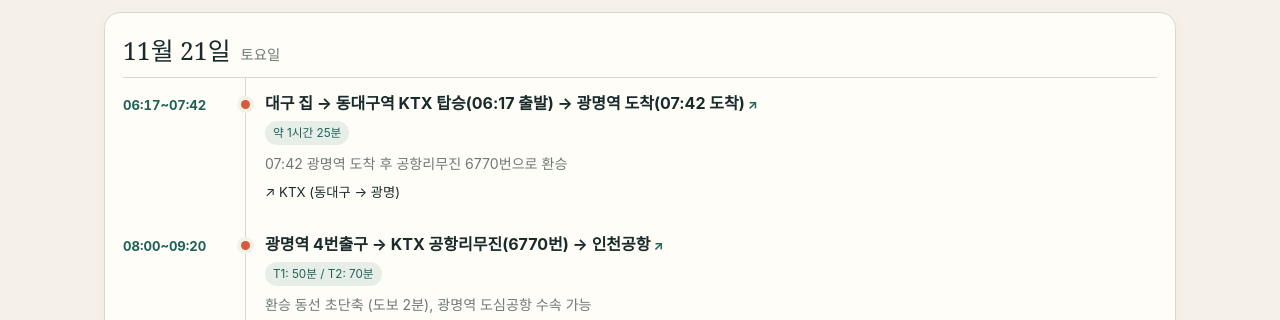
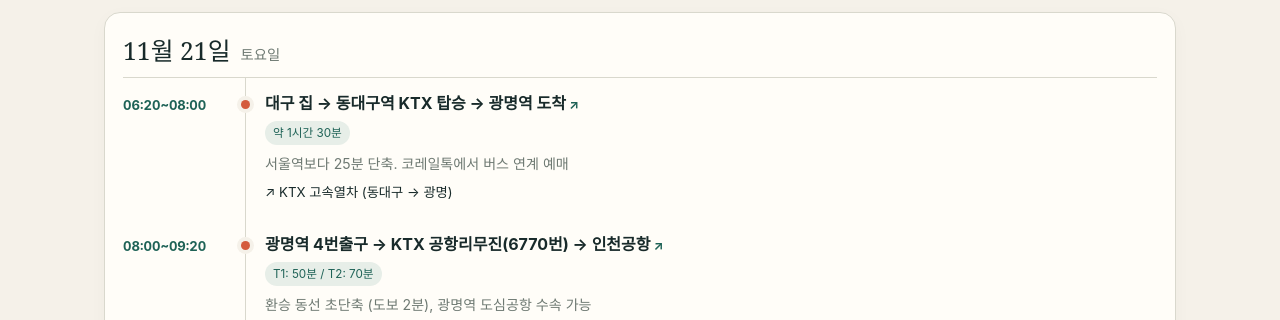
Before and after one commit to commulgosu/2026_spain_pari, a plain HTML site: page index.html in a window 1280 px wide. Shown: the part 478-798 px from the top of the page. Drawn offline with Linux system fonts and the light colour scheme.

Commit message:
Update itinerary from v3 workbook

```diff
--- a/index.html
+++ b/index.html
@@ -36,15 +36,16 @@
   <script>
     const $=s=>document.querySelector(s);let data;
     const clean=s=>s.replace(/^\[(?:★[^\]]*|☔[^\]]*|가족 공통|아내 추천|시간확정[^\]]*|일정 분리[^\]]*)\]\s*/,'').trim();
+    const escapeHtml=s=>String(s).replace(/[&<>"']/g,c=>({'&':'&amp;','<':'&lt;','>':'&gt;','"':'&quot;',"'":'&#39;'}[c]));
     const mapUrl=title=>'https://www.google.com/maps/search/?api=1&query='+encodeURIComponent(clean(title));
     function render(mode='all'){
       const visible=(d,i)=>mode==='all'||(mode==='rain'?i.rain:mode==='plan'?!i.rain:true);
       $('#dayNav').innerHTML=data.days.map(d=>`<a class="day-link ${d.weekday==='토'?'saturday':d.weekday==='일'?'sunday':''}" href="#d${d.date}">11/${d.date}<span class="weekday">${d.weekday}</span></a>`).join('');
-      $('#days').innerHTML=data.days.map(d=>{const items=d.items.filter(i=>visible(d,i));return `<article class="day" id="d${d.date}"><div class="day-title"><strong>11월 ${d.date}일</strong><span>${d.weekday}요일</span></div>${items.length?`<div class="timeline">${items.map(i=>`<div class="time">${i.time.replace(/\s*\(우천시\)/g,'')}</div><div class="event ${i.rain?'rain':''}"><h3><a href="${mapUrl(i.title)}" target="_blank" rel="noopener noreferrer" aria-label="${clean(i.title)} · Google 지도에서 열기">${clean(i.title)}<span class="map-arrow" aria-hidden="true">↗</span></a></h3><div class="badges">${i.rain?'<span class="badge">☔ 우천 대안</span>':''}${i.duration?`<span class="badge">${i.duration}</span>`:''}</div>${i.tip?`<p class="tip">${i.tip}</p>`:''}${i.move?`<p class="transport">↗ ${i.move}</p>`:''}</div>`).join('')}</div>`:'<p class="empty">이 날짜에는 표시할 일정이 없습니다.</p>'}</article>`}).join('');
+      $('#days').innerHTML=data.days.map(d=>{const items=d.items.filter(i=>visible(d,i));return `<article class="day" id="d${d.date}"><div class="day-title"><strong>11월 ${d.date}일</strong><span>${d.weekday}요일</span></div>${items.length?`<div class="timeline">${items.map(i=>`<div class="time">${escapeHtml(i.time.replace(/\s*\(우천시\)/g,''))}</div><div class="event ${i.rain?'rain':''}"><h3><a href="${mapUrl(i.title)}" target="_blank" rel="noopener noreferrer" aria-label="${escapeHtml(clean(i.title))} · Google 지도에서 열기">${escapeHtml(clean(i.title))}<span class="map-arrow" aria-hidden="true">↗</span></a></h3><div class="badges">${i.rain?'<span class="badge">☔ 우천 대안</span>':''}${i.duration?`<span class="badge">${escapeHtml(i.duration)}</span>`:''}</div>${i.tip?`<p class="tip">${escapeHtml(i.tip)}</p>`:''}${i.move?`<p class="transport">↗ ${escapeHtml(i.move)}</p>`:''}</div>`).join('')}</div>`:'<p class="empty">이 날짜에는 표시할 일정이 없습니다.</p>'}</article>`}).join('');
     }
     function focusCurrentSchedule(){
       const now=new Date(),dayNumber=now.getDate(),minute=now.getHours()*60+now.getMinutes();
-      if(now.getFullYear()!==2026||now.getMonth()!==10||dayNumber<21||dayNumber>29||(dayNumber===21&&minute<377)||(dayNumber===29&&minute>1191))return;
+      if(now.getFullYear()!==2026||now.getMonth()!==10||dayNumber<21||dayNumber>29||(dayNumber===21&&minute<380)||(dayNumber===29&&minute>1191))return;
       const day=data.days.find(d=>Number(d.date)===dayNumber),article=day&&document.querySelector(`#d${day.date}`);if(!article)return;
       const times=[...article.querySelectorAll('.timeline .time')],items=times.map(el=>{const m=el.textContent.match(/(\d{1,2}):(\d{2})(?:\s*~\s*(\d{1,2}):(\d{2}))?/);return m?{element:el,start:Number(m[1])*60+Number(m[2]),end:m[3]?Number(m[3])*60+Number(m[4]):null}:null;}).filter(Boolean);if(!items.length)return;
       let index=items.findIndex((item,i)=>{const end=item.end??items[i+1]?.start??item.start+60;return minute>=item.start&&minute<end;});
@@ -53,10 +54,10 @@
     }
     function showExtra(which){const extra=$('#extras');$('#schedule').hidden=true;extra.hidden=false;$('#dayNav').hidden=true;
       if(which==='coupons'){$('#extraTitle').textContent='Tip&쿠폰';$('#extraIntro').textContent='제목을 눌러 쿠폰 내용을 펼쳐 보세요.';$('#extraCards').innerHTML='<details class="card coupon-card coupon-item"><summary>몽쥬약국 할인쿠폰</summary><div class="coupon-content"><p>쿠폰 이미지를 누르면 안내 페이지가 열립니다. 결제 전에 쿠폰을 제시하세요.</p><a href="https://cafe.naver.com/momsolleh/746296" target="_blank" rel="noopener noreferrer" aria-label="몽쥬약국 필수템 안내 페이지 열기"><img class="coupon-image" src="./체크인유럽_몽쥬약국_할인쿠폰.png" alt="몽쥬약국 할인쿠폰. 유효기간 2026년 12월 31일까지. 100유로 미만 10퍼센트, 100유로 이상 25퍼센트, 500유로 이상 30퍼센트 할인 혜택이 안내되어 있습니다."></a><a class="coupon-link" href="https://cafe.naver.com/momsolleh/746296" target="_blank" rel="noopener noreferrer">몽쥬약국 필수템 링크 열기 ↗</a></div></details><details class="card coupon-card coupon-item"><summary>보트쿠폰</summary><div class="coupon-content"><p>할인쿠폰 코드</p><span class="coupon-code">BONVOYAGE</span></div></details>'}
-      else if(which==='transport'){const a=data.extras.transport||[];$('#extraTitle').textContent='구간별 이동 가이드';$('#extraIntro').textContent='엑셀 일정표의 교통수단, 소요 시간, 비용 메모를 정리했습니다.';$('#extraCards').innerHTML=a.map(x=>`<article class="card"><h3>${x.route}</h3><p><b>${x.method}</b></p><p>${x.duration}${x.cost?' · '+x.cost:''}</p><p>${x.tip}</p></article>`).join('')||'<p class="empty">표시할 정보가 없습니다.</p>'}
-      else{const a=data.extras.solo||[];$('#extraTitle').textContent='11월 22일 개별 코스';$('#extraIntro').textContent='경기 관람 시간에 맞춘 바르셀로나 자유 일정 후보입니다.';$('#extraCards').innerHTML=a.map(x=>`<article class="card"><h3>${x.name}</h3><p><b>${x.theme}</b></p><p>${x.route}</p><p>${x.move}</p><p>${x.tip}</p></article>`).join('')||'<p class="empty">표시할 정보가 없습니다.</p>'}}
+      else if(which==='transport'){const a=data.extras.transport||[];$('#extraTitle').textContent='구간별 이동 가이드';$('#extraIntro').textContent='엑셀 일정표의 교통수단, 소요 시간, 비용 메모를 정리했습니다.';$('#extraCards').innerHTML=a.map(x=>`<article class="card"><h3>${escapeHtml(x.route)}</h3><p><b>${escapeHtml(x.method)}</b></p><p>${escapeHtml(x.duration)}${x.cost?' · '+escapeHtml(x.cost):''}</p><p>${escapeHtml(x.tip)}</p></article>`).join('')||'<p class="empty">표시할 정보가 없습니다.</p>'}
+      else{const a=data.extras.solo||[];$('#extraTitle').textContent='11월 22일 개별 코스';$('#extraIntro').textContent='경기 관람 시간에 맞춘 바르셀로나 자유 일정 후보입니다.';$('#extraCards').innerHTML=a.map(x=>`<article class="card"><h3>${escapeHtml(x.name)}</h3><p><b>${escapeHtml(x.theme)}</b></p><p>${escapeHtml(x.route)}</p><p>${escapeHtml(x.move)}</p><p>${escapeHtml(x.tip)}</p></article>`).join('')||'<p class="empty">표시할 정보가 없습니다.</p>'}}
     document.querySelectorAll('.control').forEach(b=>b.addEventListener('click',()=>{document.querySelectorAll('.control').forEach(x=>x.classList.toggle('active',x===b));if(b.dataset.mode==='coupons'||b.dataset.mode==='transport'||b.dataset.mode==='solo')showExtra(b.dataset.mode);else{$('#extras').hidden=true;$('#schedule').hidden=false;$('#dayNav').hidden=false;render(b.dataset.mode)}}));
-    fetch('./site-data.json?v=2026-11-18-coupons-tips',{cache:'no-store'}).then(r=>{if(!r.ok)throw Error();return r.json()}).then(d=>{data=d;render();focusCurrentSchedule()}).catch(()=>{$('#days').innerHTML='<p class="empty">일정 데이터를 불러오지 못했습니다. index.html과 site-data.json을 같은 폴더에 두었는지 확인해 주세요.</p>'});
+    fetch('./site-data.json?v=2026-11-20-schedule-v3',{cache:'no-store'}).then(r=>{if(!r.ok)throw Error();return r.json()}).then(d=>{data=d;render();focusCurrentSchedule()}).catch(()=>{$('#days').innerHTML='<p class="empty">일정 데이터를 불러오지 못했습니다. index.html과 site-data.json을 같은 폴더에 두었는지 확인해 주세요.</p>'});
   </script>
 </body>
 </html>
--- a/site-data.json
+++ b/site-data.json
@@ -5,11 +5,11 @@
       "weekday": "토",
       "items": [
         {
-          "time": "06:17~07:42",
-          "title": "[★수정] 대구 집 → 동대구역 KTX 탑승(06:17 출발) → 광명역 도착(07:42 도착)",
-          "move": "KTX (동대구 → 광명)",
-          "duration": "약 1시간 25분",
-          "tip": "07:42 광명역 도착 후 공항리무진 6770번으로 환승",
+          "time": "06:20~08:00",
+          "title": "[★수정] 대구 집 → 동대구역 KTX 탑승 → 광명역 도착",
+          "move": "KTX 고속열차 (동대구 → 광명)",
+          "duration": "약 1시간 30분",
+          "tip": "서울역보다 25분 단축. 코레일톡에서 버스 연계 예매",
           "rain": false
         },
         {
@@ -37,23 +37,23 @@
           "rain": false
         },
         {
-          "time": "18:55 (현지)",
-          "title": "바르셀로나 엘프라트 공항(BCN) 도착(18:55, 현지), 입국 수속 및 짐 찾기",
+          "time": "18:00 (현지)",
+          "title": "바르셀로나 엘프라트 공항(BCN) 도착, 입국 수속 및 짐 찾기",
           "move": "도보 / 입국 수속",
           "duration": "약 1시간",
           "tip": "터미널 출구 앞 에어로버스 탑승장으로 이동",
           "rain": false
         },
         {
-          "time": "19:55~20:35",
+          "time": "19:00~19:40",
           "title": "엘프라트 공항 → 숙소(Colectia Stay Pau / 카탈루냐 광장 부근)",
           "move": "에어로버스(A1/A2) 또는 택시",
           "duration": "버스 35분 / 택시 25분",
-          "tip": "입국 수속 후 공항에서 숙소로 이동하고 체크인",
+          "tip": "카탈루냐 광장 종점 하차 후 도보 5분 숙소 체크인",
           "rain": false
         },
         {
-          "time": "21:00~22:15",
+          "time": "20:00~21:30",
           "title": "[★추천] 보케리아 시장 주변 & 카탈루냐 광장 로컬 타파스 저녁",
           "move": "도보",
           "duration": "도보 5~8분",
@@ -61,15 +61,15 @@
           "rain": false
         },
         {
-          "time": "22:15~22:45",
+          "time": "21:30~22:30",
           "title": "[★추천] 람블라스 거리 가벼운 야간 산책 및 숙소 복귀 휴식",
           "move": "도보",
-          "duration": "가벼운 산책 30분",
+          "duration": "도보 산책",
           "tip": "시차 적응을 위한 가벼운 산책 후 취침",
           "rain": false
         },
         {
-          "time": "22:15~22:45 (우천시)",
+          "time": "21:30~22:30 (우천시)",
           "title": "[☔우천 대체] 카탈루냐 광장 '엘 코르테 잉글레스' 백화점 지하 식품관 구경 또는 백년 전통 실내 카페(카페 취리히 등)에서 따뜻한 츄러스 & 핫초코 휴식",
           "move": "도보 (실내 이동)",
           "duration": "도보 3~5분",
@@ -277,10 +277,10 @@
           "rain": false
         },
         {
-          "time": "09:15~11:05",
-          "title": "바르셀로나 공항 출발(09:15) → 파리 오를리 공항(ORY) 도착(11:05)",
+          "time": "09:00~11:00",
+          "title": "바르셀로나 공항 출발 → 파리 오를리 공항(ORY) 도착",
           "move": "항공편 (부엘링/이지젯 등)",
-          "duration": "약 1시간 50분 (비행)",
+          "duration": "비행 약 2시간",
           "tip": "오를리 공항 수하물 수취 후 파리 시내 이동",
           "rain": false
         },
@@ -364,10 +364,10 @@
         },
         {
           "time": "16:00~19:30",
-          "title": "[★대체추천] 샹젤리제 중복 탈피! 취향별 파리 감성 골목 투어 (당일 상황에 맞춰 택 1)\n\n▶ [옵션 1: 감성 골목] 센강 건너 '생제르맹데프레 & 라틴 지구' 예술 산책\n - 동선: 튈르리/루브르 → 예술의 다리(퐁데자르) 도보 건너기 → 생제르맹데프레 거리 → 뤽상부르 공원 산책\n - 매력: 파리 지성인들의 역사적 카페(카페 드 플로르, 레 되 마고), 아기자기한 갤러리 및 로컬 디자이너 샵 탐방 (25일 개선문, 27일 마레와 전혀 다른 고풍스러운 파리 골목)\n\n▶ [옵션 2: 19세기 아케이드] 따뜻한 유리 지붕 엔틱 골목 '파사주(Passage) 투어'\n - 동선: 팔레 루아얄 북쪽 → 갤러리 비비엔(Galerie Vivienne) → 파사주 조프루아(Passage Jouffroy)\n - 매력: 쌀쌀한 늦가을 날씨에 최적인 실내 지붕 골목. 19세기 앤티크 서점, 수제 찻집, 고풍스러운 장난감 가게 구경 및 따뜻한 카페 티타임 (숙소·루브르 바로 인근이라 체력 부담 제로)",
-          "move": "도보 (옵션 1·2 모두 도보 최적 코스)",
+          "title": "[★추천] 샹젤리제 거리 산책 및 플래그십 쇼핑 투어 (콩코르드 광장 → 샹젤리제 대로 → 개선문 일대)\n - 동선: 튈르리 정원 → 콩코르드 광장 → 샹젤리제 거리 도보 산책(크리스마스 일루미네이션 감상) → 개선문 방면 이동\n - 쇼핑/스팟: 파리 생제르맹(PSG) 공식 메가스토어(중3 아들 추천), 루이비통·디올 플래그십 스토어, 라뒤레(마카롱) & 피에르 에르메 디저트 카페\n - 참고(대안): 25일 개선문 투어와 동선이 겹쳐 다른 분위기를 원할 경우 '생제르맹데프레 감성 골목' 또는 '19세기 실내 아케이드 파사주 투어'로 대체 가능",
+          "move": "도보 (튈르리→콩코르드→샹젤리제 직선 코스) / 복귀 시 메트로 1호선",
           "duration": "약 3시간 30분",
-          "tip": "25일(개선문 투어)과의 샹젤리제 동선 중복을 완벽히 피하고, 날씨(추위/비 여부)나 당일 체력 상태에 맞춰 골목 산책(옵션 1) 또는 아케이드 투어(옵션 2) 중 자유롭게 선택!",
+          "tip": "11월 말 샹젤리제 거리의 화려한 연말 크리스마스 조명 점등 감상 최적 시간대! 튈르리 정원에서 콩코르드 광장을 거쳐 직선으로 자연스럽게 연결됨",
           "rain": false
         },
         {
@@ -380,10 +380,10 @@
         },
         {
           "time": "19:30~21:30",
-          "title": "생제르맹데프레(옵션 1 선택 시) 또는 숙소 레알/팔레루아얄(옵션 2 선택 시) 클래식 디너",
-          "move": "도보",
-          "duration": "도보 5~10분",
-          "tip": "프렌치 어니언 수프, 달팽이 요리(에스카르고), 비프 부르기뇽 등 추천",
+          "title": "샹젤리제 거리 인근 또는 메트로 1호선 직통 복귀 후 숙소(레알/팔레루아얄) 주변 클래식 프렌치 디너",
+          "move": "도보 또는 메트로 1호선 (George V / Franklin D. Roosevelt → Châtelet)",
+          "duration": "약 10~15분",
+          "tip": "프렌치 어니언 수프, 달팽이 요리(에스카르고), 비프 부르기뇽 등 추천 (샹젤리제에서 숙소 레알까지는 1호선으로 환승 없이 10분 소요)",
           "rain": false
         }
       ]
@@ -646,11 +646,11 @@
         "tip": "노보텔 레알은 샤틀레-레알역과 바로 연결되어 파리 최고의 교통 요충지"
       },
       {
-        "route": "11/26 튈르리 → 생제르맹 / 파사주",
-        "method": "도보 (전 구간 도보 연결 가능)",
-        "duration": "도보 5~15분",
-        "cost": "비용 없음 (도보)",
-        "tip": "센강 보행교 건너 생제르맹데프레 골목 또는 팔레루아얄 북쪽 파사주 아케이드 골목"
+        "route": "11/26 튈르리 → 샹젤리제 거리",
+        "method": "도보 산책 / 복귀 시 메트로 1호선",
+        "duration": "도보 산책 / 지하철 10분",
+        "cost": "도보 무료 / 메트로 1회권",
+        "tip": "튈르리 정원 → 콩코르드 광장 → 샹젤리제 대로 직선 도보 연결. 일정 후 1호선(George V역 등) 탑승 시 숙소(Châtelet역)까지 환승 없이 직통 복귀"
       },
       {
         "route": "노보텔 레알 → 샤를드골 공항 (11/28)",
```
